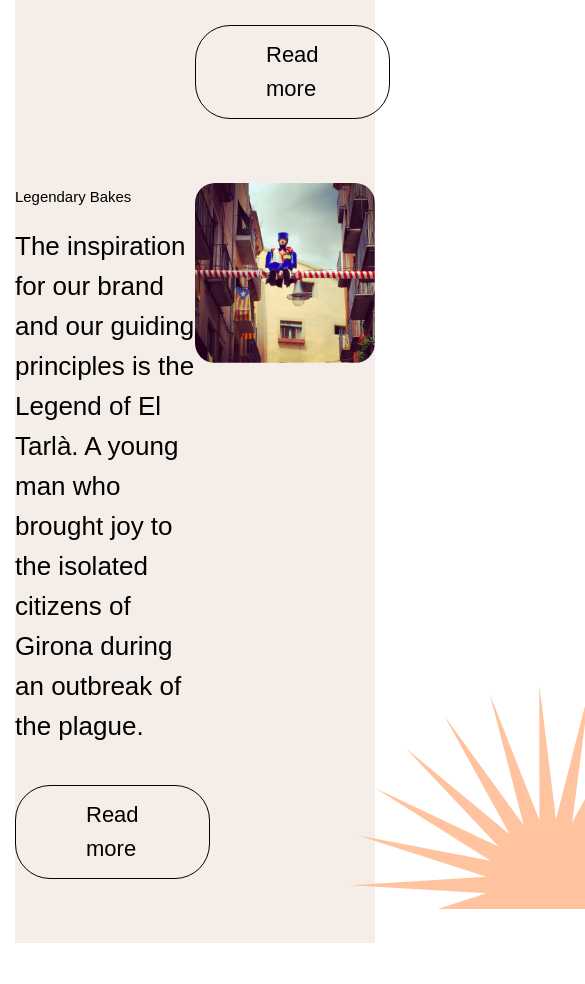
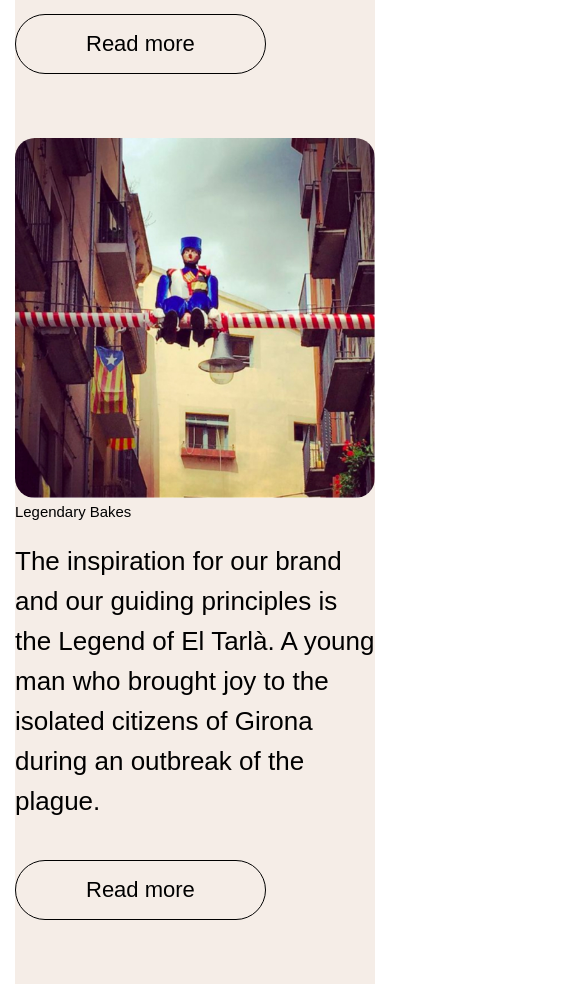
Before and after one commit to Alexeykormiltsev/Buns, a website: page app/index.html in a window 390 px wide. Shown: the part 8700-9684 px from the top of the page, 585 px wide, since content can reach past the window. Drawn offline with nearby package versions, Linux system fonts and the light colour scheme; files that its build step writes are made by us from their sources.

Commit message:
added tarla__bekes and tarla__legend dives adaptive

```diff
--- a/app/scss/_media.scss
+++ b/app/scss/_media.scss
@@ -152,6 +152,25 @@
             font-size: 48px;
             line-height: 58px;
         }
+
+        &__ingredients {
+            flex-direction: column;
+        }
+
+        &__ingredients-img,
+        &__ingredients-item {
+            width: 100%;
+        }
+
+        &__ingredients-images {
+            width: 100%;
+        }
+
+        &__legend {
+            .tarla__ingredients {
+                flex-direction: column-reverse;
+            }
+        }
     }
 }
 
@@ -240,6 +259,18 @@
     .tarla {
         &__top {
             display: none;
+        }
+
+        &__bekes {
+            &::after {
+                display: none;
+            }
+        }
+
+        &__legend {
+            &::before {
+                display: none;
+            }
         }
     }
 }
@@ -331,10 +362,11 @@
             font-size: 24px;
         }
     }
-    .tarla{
-     &__title{
-      font-size: 30px;
-      line-height: 38px;
-     }
+
+    .tarla {
+        &__title {
+            font-size: 30px;
+            line-height: 38px;
+        }
     }
 }
```
